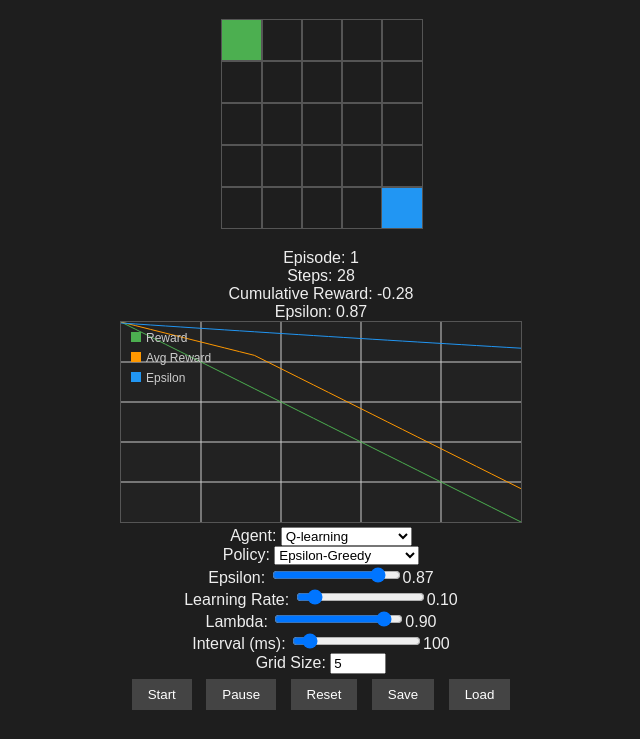
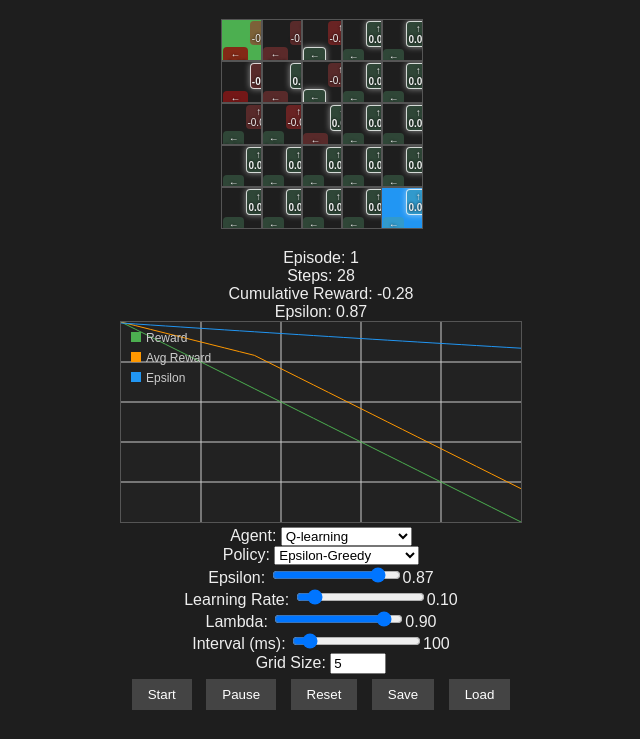
Before and after one commit to bfuzzy1/oblix, a website with bundled scripts: page index.html in a window 1280 px wide. Both pictures are taken after a click on the button "Start". Shown: the part 61-800 px from the top of the page, without its empty margins (319-959 px from the left). Built offline with nearby package versions, Linux system fonts and the light colour scheme.

Commit message:
feat: visualize q-values in grid (#119)

```diff
--- a/src/ui/bindControls.js
+++ b/src/ui/bindControls.js
@@ -126,7 +126,7 @@ function bindPersistence(trainer, els, getAgent, setAgent, render, getEnv, setEn
     if (envData) {
       setEnv(envData.size, envData.obstacles);
     }
-    render(trainer.state);
+    render(trainer.state, getAgent());
   };
 }
 
--- a/src/ui/index.js
+++ b/src/ui/index.js
@@ -24,7 +24,7 @@ const trainer = new RLTrainer(agent, env, {
   intervalMs: 100,
   liveChart,
   onStep: (state, reward, done, metrics) => {
-    render(state);
+    render(state, trainer.agent);
     document.getElementById('episode').textContent = metrics.episode;
     document.getElementById('steps').textContent = metrics.steps;
     document.getElementById('reward').textContent = metrics.cumulativeReward.toFixed(2);
@@ -51,4 +51,4 @@ gridSizeInput.addEventListener('change', e => {
 
 bindControls(trainer, agent, render, () => env, rebuildEnvironment);
 
-render(env.reset());
+render(env.reset(), agent);
--- a/src/ui/renderGrid.js
+++ b/src/ui/renderGrid.js
@@ -1,17 +1,150 @@
 import { saveEnvironment } from '../rl/storage.js';
+
+const ACTIONS = [
+  { key: 'up', symbol: '↑' },
+  { key: 'down', symbol: '↓' },
+  { key: 'left', symbol: '←' },
+  { key: 'right', symbol: '→' }
+];
+
+const ZERO_Q = new Float32Array(4);
 
 let env;
 let gridEl;
 let size;
+let currentAgent = null;
+
+function keyWithinGrid(key, gridSize) {
+  if (!key) return false;
+  const [xStr, yStr] = key.split(',');
+  const x = parseInt(xStr, 10);
+  const y = parseInt(yStr, 10);
+  if (!Number.isFinite(x) || !Number.isFinite(y)) return false;
+  if (gridSize === undefined) return true;
+  return x >= 0 && y >= 0 && x < gridSize && y < gridSize;
+}
+
+function getAgentTables(agent) {
+  if (!agent) return [];
+  const tables = [];
+  if (agent.qTable && typeof agent.qTable.get === 'function' && agent.qTable.size > 0) {
+    tables.push(agent.qTable);
+    return tables;
+  }
+  if (agent.qTableA && typeof agent.qTableA.get === 'function') tables.push(agent.qTableA);
+  if (agent.qTableB && typeof agent.qTableB.get === 'function') tables.push(agent.qTableB);
+  if (tables.length === 0 && agent.qTable && typeof agent.qTable.get === 'function') {
+    tables.push(agent.qTable);
+  }
+  return tables;
+}
+
+function summarizeQValues(agent, gridSize) {
+  const tables = getAgentTables(agent);
+  if (tables.length === 0) {
+    return { range: 0, min: 0, max: 0 };
+  }
+  let min = Infinity;
+  let max = -Infinity;
+  for (const table of tables) {
+    for (const [key, values] of table.entries()) {
+      if (!keyWithinGrid(key, gridSize)) continue;
+      for (const value of values) {
+        if (value < min) min = value;
+        if (value > max) max = value;
+      }
+    }
+  }
+  if (min === Infinity) {
+    return { range: 0, min: 0, max: 0 };
+  }
+  const range = Math.max(Math.abs(min), Math.abs(max));
+  return { range, min, max };
+}
+
+function getCellQValues(agent, x, y) {
+  const tables = getAgentTables(agent);
+  const key = `${x},${y}`;
+  if (tables.length === 0) return ZERO_Q;
+  if (tables.length === 1) {
+    return tables[0].get(key) ?? ZERO_Q;
+  }
+  let combined = null;
+  let count = 0;
+  for (const table of tables) {
+    const values = table.get(key);
+    if (!values) continue;
+    if (!combined) {
+      combined = new Float32Array(values);
+    } else {
+      for (let i = 0; i < values.length; i++) {
+        combined[i] += values[i];
+      }
+    }
+    count++;
+  }
+  if (!combined) {
+    return ZERO_Q;
+  }
+  if (count > 1) {
+    for (let i = 0; i < combined.length; i++) {
+      combined[i] /= count;
+    }
+  }
+  return combined;
+}
+
+function colorForValue(value, range) {
+  if (!Number.isFinite(value) || !Number.isFinite(range) || range <= 0) {
+    return 'rgba(255, 255, 255, 0.08)';
+  }
+  const normalized = Math.max(-1, Math.min(1, value / range));
+  const intensity = Math.abs(normalized);
+  const hue = normalized >= 0 ? 140 : 0;
+  const saturation = Math.round(30 + intensity * 60);
+  const lightness = Math.round(30 + (1 - intensity) * 20);
+  const alpha = Math.min(0.3 + intensity * 0.5, 0.8);
+  return `hsla(${hue}, ${saturation}%, ${lightness}%, ${alpha.toFixed(2)})`;
+}
+
+function createQOverlay(qVals, range) {
+  const layer = document.createElement('div');
+  layer.className = 'q-layer';
+  let bestIndex = 0;
+  for (let i = 1; i < qVals.length; i++) {
+    if (qVals[i] > qVals[bestIndex]) bestIndex = i;
+  }
+  ACTIONS.forEach((action, index) => {
+    const value = qVals[index] ?? 0;
+    const el = document.createElement('div');
+    el.className = `q-value q-${action.key}`;
+    el.dataset.action = action.key;
+    el.dataset.value = Number.isFinite(value) ? value.toString() : '0';
+    el.textContent = `${action.symbol} ${Number.isFinite(value) ? value.toFixed(2) : '0.00'}`;
+    el.style.background = colorForValue(value, range);
+    if (index === bestIndex) {
+      el.classList.add('best');
+    }
+    layer.appendChild(el);
+  });
+  return layer;
+}
 
 export function initRenderer(environment, element, gridSize) {
   env = environment;
   gridEl = element;
   size = gridSize;
+  currentAgent = null;
   gridEl.style.setProperty('--size', size);
 }
 
-export function render(state) {
+export function render(state, agent) {
+  if (!gridEl || !env) return;
+  if (agent !== undefined) {
+    currentAgent = agent;
+  }
+  const activeAgent = currentAgent;
+  const { range } = activeAgent ? summarizeQValues(activeAgent, size) : { range: 0 };
   gridEl.innerHTML = '';
   for (let y = 0; y < size; y++) {
     for (let x = 0; x < size; x++) {
@@ -25,8 +158,12 @@ export function render(state) {
         if (x === size - 1 && y === size - 1) return;
         env.toggleObstacle(x, y);
         saveEnvironment(env);
-        render(env.getState());
+        render(env.getState(), currentAgent);
       });
+      if (activeAgent) {
+        const qVals = getCellQValues(activeAgent, x, y);
+        cell.appendChild(createQOverlay(qVals, range));
+      }
       gridEl.appendChild(cell);
     }
   }
--- a/src/ui/styles.css
+++ b/src/ui/styles.css
@@ -16,6 +16,8 @@ body {
   width: 40px;
   height: 40px;
   border: 1px solid #555;
+  position: relative;
+  overflow: hidden;
 }
 
 .agent {
@@ -28,6 +30,50 @@ body {
 
 .obstacle {
   background: #f44336;
+}
+
+.q-layer {
+  position: absolute;
+  inset: 0;
+  display: grid;
+  grid-template-rows: repeat(3, 1fr);
+  grid-template-columns: repeat(3, 1fr);
+  pointer-events: none;
+}
+
+.q-value {
+  font-size: 10px;
+  color: #f0f0f0;
+  display: flex;
+  align-items: center;
+  justify-content: center;
+  border-radius: 4px;
+  padding: 1px;
+  margin: 1px;
+  text-shadow: 0 0 3px #000;
+  pointer-events: none;
+}
+
+.q-value.q-up {
+  grid-area: 1 / 2 / 2 / 3;
+}
+
+.q-value.q-down {
+  grid-area: 3 / 2 / 4 / 3;
+}
+
+.q-value.q-left {
+  grid-area: 2 / 1 / 3 / 2;
+}
+
+.q-value.q-right {
+  grid-area: 2 / 3 / 3 / 4;
+}
+
+.q-value.best {
+  border: 1px solid rgba(255, 255, 255, 0.8);
+  font-weight: 600;
+  box-shadow: 0 0 6px rgba(255, 255, 255, 0.5);
 }
 
 button {
```
Also changed, not shown: tests/test_render_grid.js (added, +75 -0 lines).
